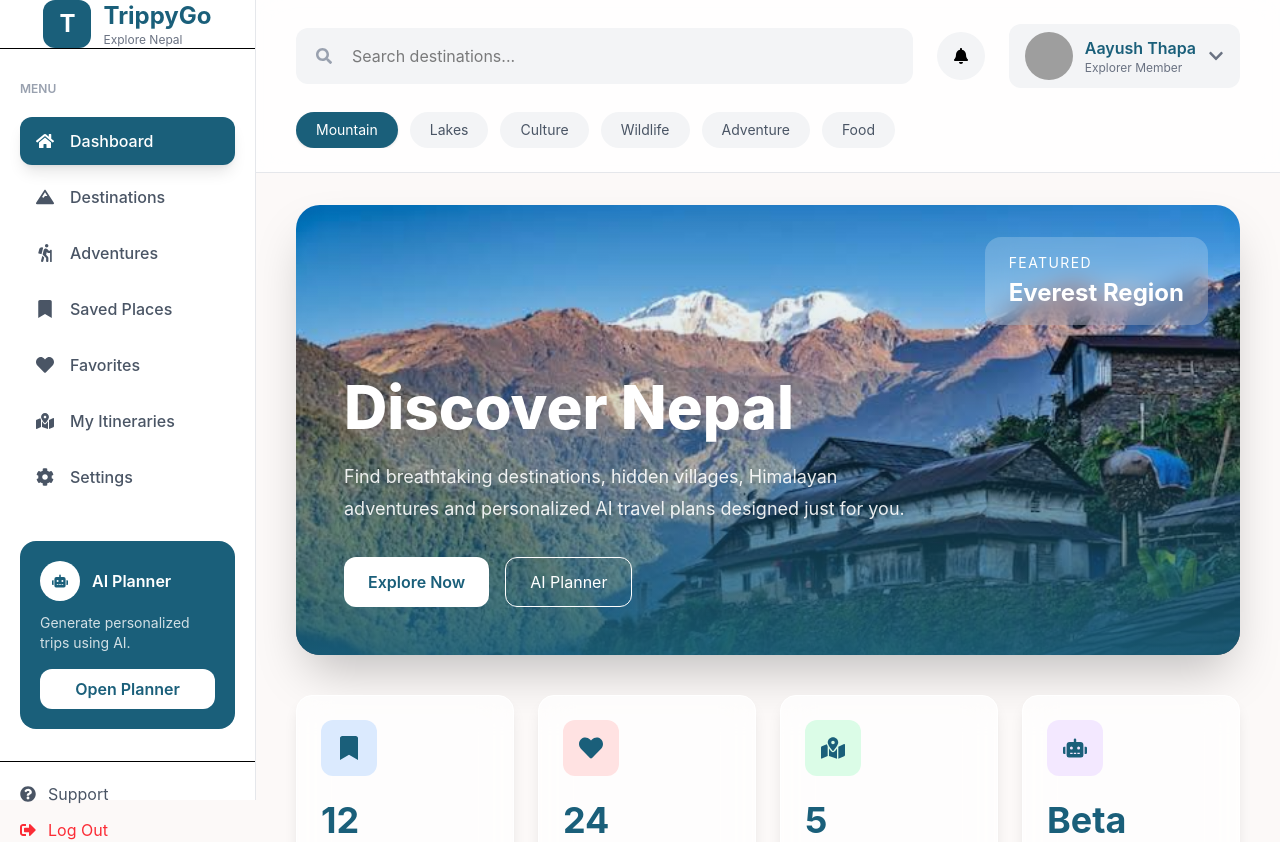
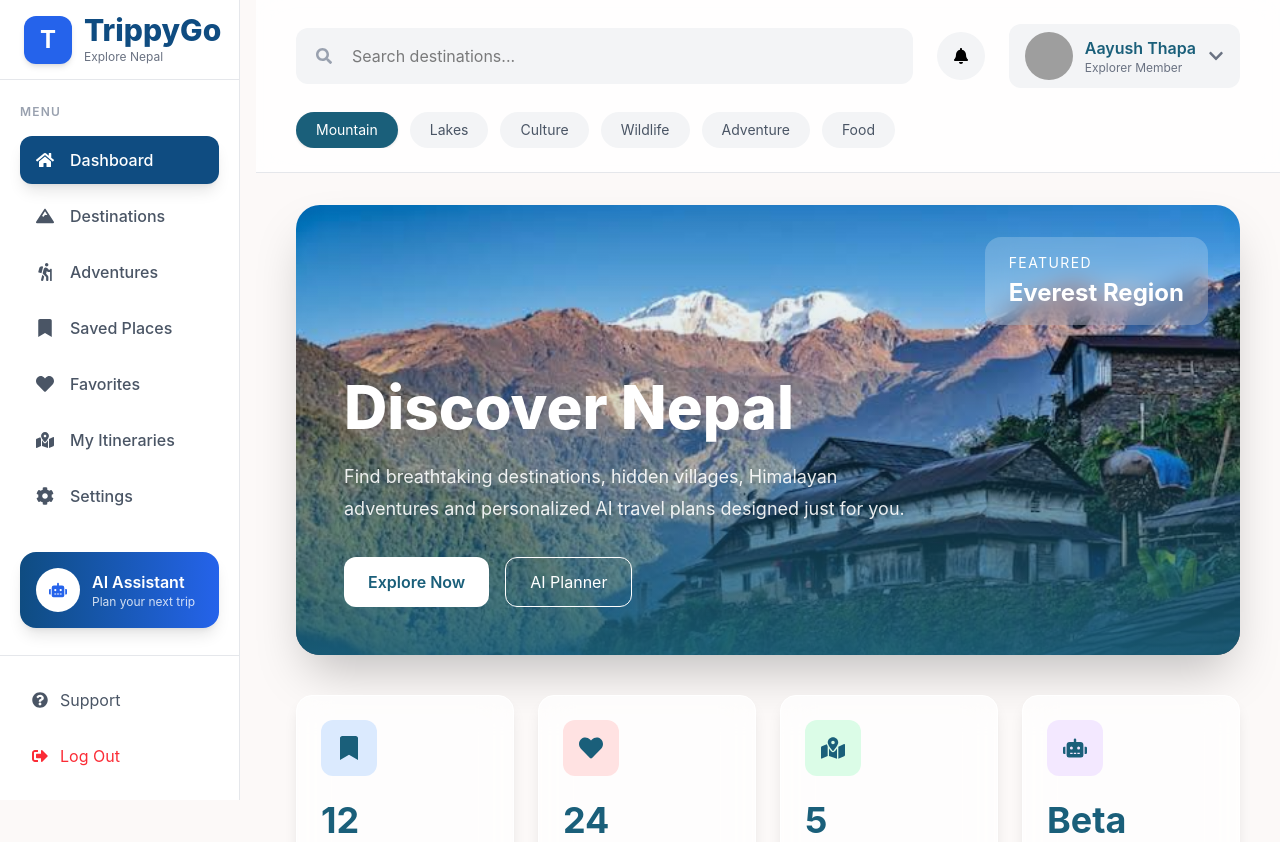
Before and after one commit to ayusha1223/TrippyGo, a React app: page /dashboard in a window 1280 px wide. Shown: the top 842 px of the page. Built offline with nearby package versions, Linux system fonts and the light colour scheme; grey boxes are pictures that could not be loaded; the HTML template or start-up script is replaced by a standard one.

Commit message:
Dashboard redesign

```diff
--- a/src/dashboard/components/DestinationGrid.jsx
+++ b/src/dashboard/components/DestinationGrid.jsx
@@ -1,8 +1,6 @@
 import { FaArrowRight } from "react-icons/fa";
 import DestinationCard from "./DestinationCard";
 import destinations from "../data/destinations";
-
-
 
 export default function DestinationGrid() {
   return (
--- a/src/dashboard/components/Sidebar.jsx
+++ b/src/dashboard/components/Sidebar.jsx
@@ -10,7 +10,6 @@ import {
   FaQuestionCircle,
   FaSignOutAlt,
 } from "react-icons/fa";
-
 import { Link, useLocation } from "react-router-dom";
 
 const menu = [
@@ -55,29 +54,29 @@ export default function Sidebar() {
   const location = useLocation();
 
   return (
-    <aside className="fixed left-0 top-0 h-screen w-64 bg-white border-r border-gray-200 flex flex-col">
+    <aside className="fixed left-0 top-0 h-screen w-60 bg-white border-r border-gray-200 flex flex-col">
 
       {/* Logo */}
 
-      <div className="h-24 flex items-center justify-center border-b">
+      <div className="h-20 border-b border-gray-200 flex items-center px-6">
 
-        <div className="flex items-center gap-3">
+        <div className="w-12 h-12 rounded-xl bg-[#2563EB] flex items-center justify-center flex-shrink-0 shadow-md">
 
-          <div className="w-12 h-12 rounded-xl bg-[#1A5F7A] text-white flex items-center justify-center text-2xl font-bold">
+          <span className="text-white text-2xl font-bold">
             T
-          </div>
+          </span>
 
-          <div>
+        </div>
 
-            <h1 className="text-2xl font-bold text-[#1A5F7A]">
-              TrippyGo
-            </h1>
+        <div className="ml-3">
 
-            <p className="text-xs text-gray-500">
-              Explore Nepal
-            </p>
+          <h1 className="text-3xl font-extrabold text-[#0F4C81] leading-none">
+            TrippyGo
+          </h1>
 
-          </div>
+          <p className="text-xs text-gray-500 mt-1">
+            Explore Nepal
+          </p>
 
         </div>
 
@@ -85,62 +84,68 @@ export default function Sidebar() {
 
       {/* Navigation */}
 
-      <nav className="flex-1 px-5 py-8">
+      <nav className="flex-1 overflow-y-auto px-5 py-6">
 
-        <p className="text-xs uppercase text-gray-400 font-semibold mb-5">
+        <p className="text-xs uppercase tracking-widest text-gray-400 mb-4 font-semibold">
           Menu
         </p>
 
         <div className="space-y-2">
 
           {menu.map((item) => (
+
             <Link
               key={item.title}
               to={item.path}
-              className={`flex items-center gap-4 rounded-xl px-4 py-3 transition-all duration-300
+              className={`flex items-center gap-4 rounded-xl px-4 py-3 font-medium transition-all duration-300
 
-              ${
-                location.pathname === item.path
-                  ? "bg-[#1A5F7A] text-white shadow-lg"
-                  : "text-gray-600 hover:bg-gray-100"
-              }
+                ${
+                  location.pathname === item.path
+                    ? "bg-[#0F4C81] text-white shadow-lg"
+                    : "text-gray-600 hover:bg-[#EFF6FF] hover:text-[#0F4C81]"
+                }
               `}
             >
-              <span className="text-lg">{item.icon}</span>
 
-              <span className="font-medium">
+              <span className="text-lg">
+                {item.icon}
+              </span>
+
+              <span>
                 {item.title}
               </span>
+
             </Link>
+
           ))}
 
         </div>
 
-        {/* AI Button */}
+        {/* AI Assistant */}
 
-        <div className="mt-10 rounded-2xl bg-[#1A5F7A] text-white p-5">
+        <div className="mt-8 rounded-2xl bg-gradient-to-r from-[#0F4C81] to-[#2563EB] p-4 text-white shadow-lg">
 
-          <div className="flex items-center gap-3 mb-3">
+          <div className="flex items-center gap-3">
 
-            <div className="w-10 h-10 rounded-full bg-white text-[#1A5F7A] flex items-center justify-center">
+            <div className="w-11 h-11 rounded-full bg-white flex items-center justify-center text-[#2563EB]">
 
-              <FaRobot />
+              <FaRobot size={18} />
 
             </div>
 
-            <h3 className="font-semibold">
-              AI Planner
-            </h3>
+            <div>
+
+              <h3 className="font-semibold">
+                AI Assistant
+              </h3>
+
+              <p className="text-xs text-white/80">
+                Plan your next trip
+              </p>
+
+            </div>
 
           </div>
-
-          <p className="text-sm text-white/80 mb-4">
-            Generate personalized trips using AI.
-          </p>
-
-          <button className="w-full bg-white text-[#1A5F7A] rounded-xl py-2 font-semibold hover:bg-gray-100 transition">
-            Open Planner
-          </button>
 
         </div>
 
@@ -148,21 +153,21 @@ export default function Sidebar() {
 
       {/* Bottom */}
 
-      <div className="border-t p-5 space-y-3">
+      <div className="mt-auto border-t border-gray-200 p-5 space-y-2">
 
-        <button className="w-full flex items-center gap-3 text-gray-600 hover:text-[#1A5F7A]">
+        <button className="w-full flex items-center gap-3 rounded-lg px-3 py-3 text-gray-600 hover:bg-gray-100 transition">
 
           <FaQuestionCircle />
 
-          Support
+          <span>Support</span>
 
         </button>
 
-        <button className="w-full flex items-center gap-3 text-red-500 hover:text-red-700">
+        <button className="w-full flex items-center gap-3 rounded-lg px-3 py-3 text-red-500 hover:bg-red-50 transition">
 
           <FaSignOutAlt />
 
-          Log Out
+          <span>Log Out</span>
 
         </button>
 
```
